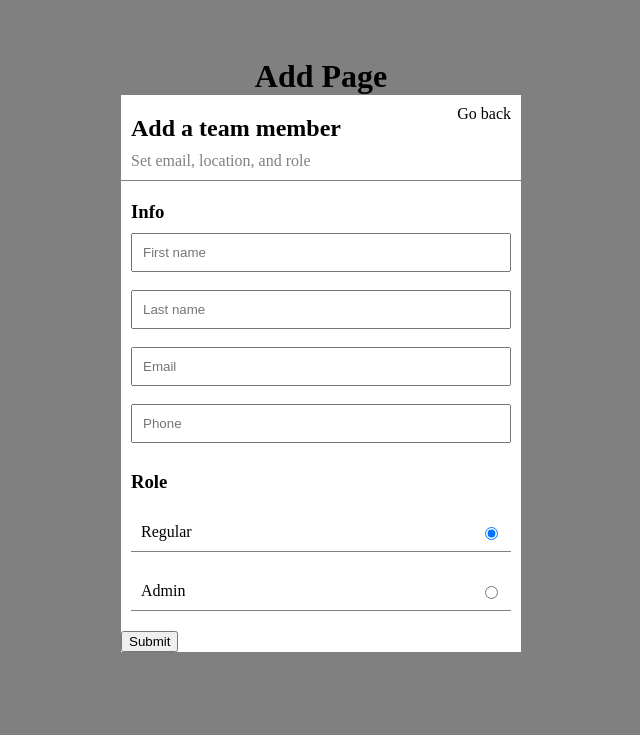
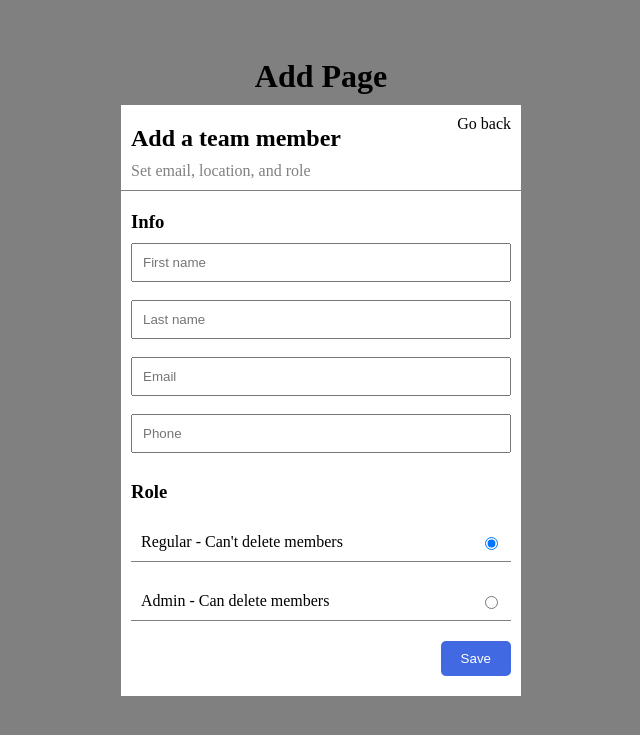
Before and after one commit to pranavphadke1/Team-Manager-App, a Django app: page /member-create/ in a window 1280 px wide. Shown: the top 735 px of the page, without its empty margins (319-959 px from the left). Run offline with Django 4.2, Linux system fonts and the light colour scheme.

Commit message:
Finished styling pages

```diff
--- a/teamMembersManagement/team/templates/team/main.html
+++ b/teamMembersManagement/team/templates/team/main.html
@@ -30,6 +30,7 @@
         max-width: 400px;
         margin: auto;
         text-align: center;
+        margin-bottom: 10px;
       }
 
       h2,
@@ -95,8 +96,39 @@
         cursor: pointer;
       }
 
-      .submit-form {
-        width: auto;
+      .add-page-button-wrapper {
+        width: 100%;
+        display: flex;
+        justify-content: end;
+        margin-top: 10px;
+        margin-bottom: 20px;
+      }
+
+      .edit-page-button-wrapper {
+        display: flex;
+        justify-content: space-between;
+        margin-top: 10px;
+        margin-bottom: 20px;
+      }
+
+      .button {
+        padding: 20px;
+        padding-top: 10px;
+        padding-bottom: 10px;
+        border-radius: 5px;
+        cursor: pointer;
+      }
+
+      .save-button {
+        background-color: royalblue;
+        color: white;
+        border: none;
+      }
+
+      .delete-button {
+        background-color: white;
+        color: red;
+        border: 1px solid black;
       }
     </style>
   </head>
--- a/teamMembersManagement/team/templates/team/member_create.html
+++ b/teamMembersManagement/team/templates/team/member_create.html
@@ -49,15 +49,23 @@
     <h3>Role</h3>
     <div class="role-container">
       <label class="role-item" for="Regular"
-        >Regular
+        >Regular - Can't delete members
         <input name="role" id="Regular" type="radio" value="Regular" checked />
       </label>
 
       <label class="role-item" for="Admin"
-        >Admin <input name="role" id="Admin" type="radio" value="Admin"
+        >Admin - Can delete members<input
+          name="role"
+          id="Admin"
+          type="radio"
+          value="Admin"
       /></label>
     </div>
+    <div class="add-page-button-wrapper">
+      <button class="button save-button" type="submit" name="Create Member">
+        Save
+      </button>
+    </div>
   </div>
-  <input type="submit" name="Create Member" />
 </form>
 {% endblock content %}
```
Also changed, not shown: teamMembersManagement/team/templates/team/member_delete.html (+13 -3 lines), teamMembersManagement/team/templates/team/member_update.html (+14 -6 lines), teamMembersManagement/db.sqlite3.
